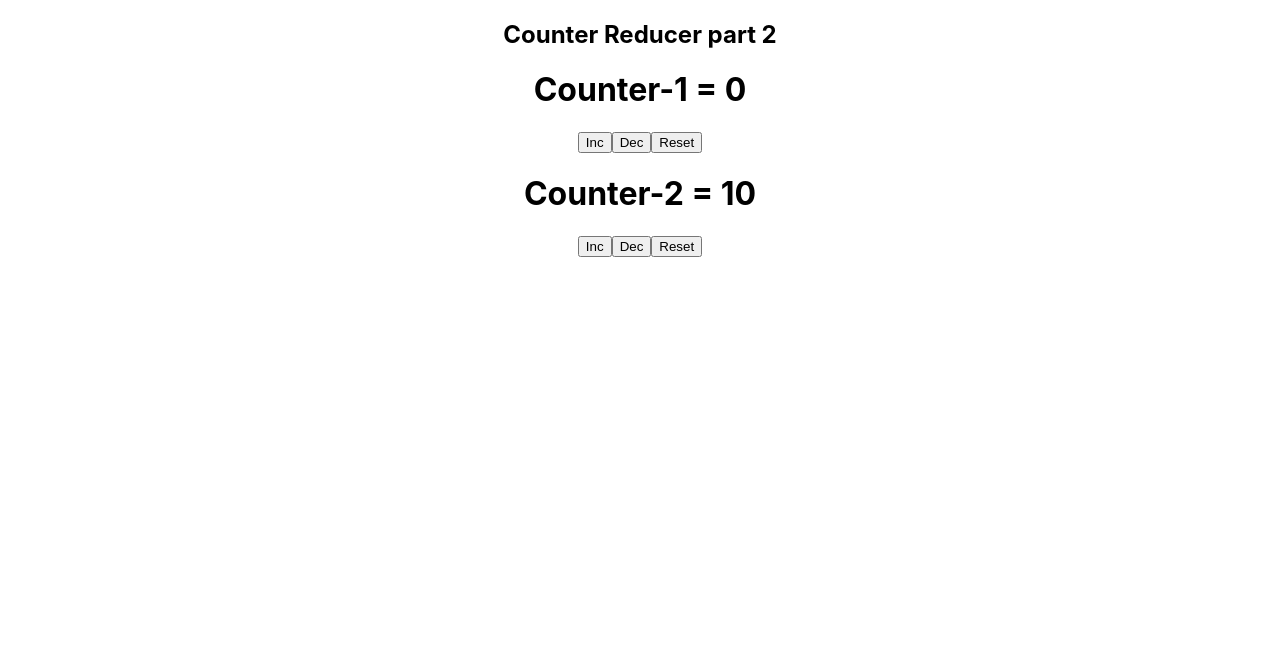
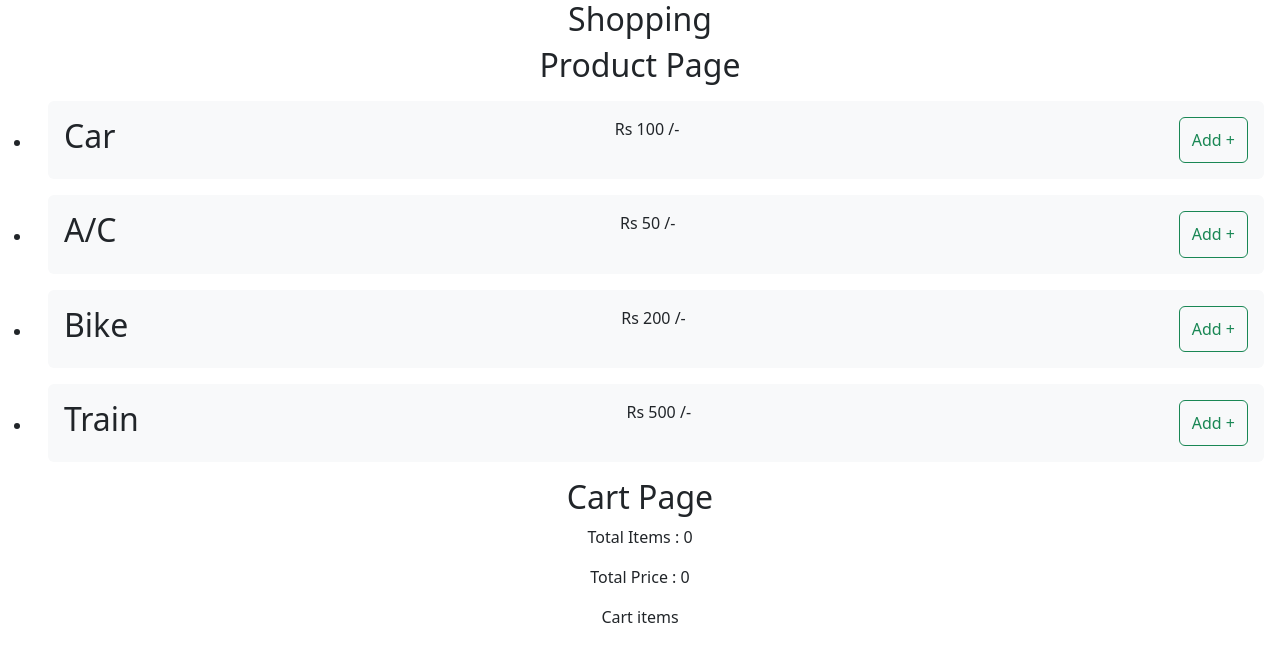
Before and after one commit to chandu-0214/extra-react, a React (Create React App) app in the folder 02React/: page / in a window 1280 px wide. Shown: the top 662 px of the page. Built offline with nearby package versions, Linux system fonts and the light colour scheme.

Commit message:
first commit

```diff
--- a/02React/package.json
+++ b/02React/package.json
@@ -6,6 +6,7 @@
     "@testing-library/jest-dom": "^5.17.0",
     "@testing-library/react": "^13.4.0",
     "@testing-library/user-event": "^13.5.0",
+    "bootstrap": "^5.3.2",
     "react": "^18.2.0",
     "react-dom": "^18.2.0",
     "react-scripts": "5.0.1",
--- a/02React/src/App.js
+++ b/02React/src/App.js
@@ -1,14 +1,15 @@
-import './App.css';
-import CounterReducerTwo from './components/State Management/CounterReducer2';
+import "./App.css";
+import Shopping from "./components/State Management/Shopping";
+
+
 
 function App() {
-
   return (
     <div className="App">
-      <CounterReducerTwo/>
+      <Shopping />
 
     </div>
-  )
+  );
 }
 
 export default App;
--- /dev/null
+++ b/02React/src/components/State Management/CartItems.js
@@ -0,0 +1,21 @@
+import React from 'react'
+
+const CartItems = (props) => {
+    const {quantity,price,name,id}=props.product
+    const handleRemove=()=>{
+        console.log("Add triggered")
+        props.dispatch("Remove")
+    }
+  return (
+    <li className='list-style'>
+        <div className='d-flex justify-content-between border-3 rounded bg-light p-3 m-3 '>
+            <h2 className=''>{name}</h2>
+            <p>Rs {price} /-</p>
+            <button onClick={handleRemove}className='btn btn-outline-success '>Remove - </button>
+        </div>
+
+    </li>
+  )
+}
+
+export default CartItems
--- /dev/null
+++ b/02React/src/components/State Management/ProductItem.js
@@ -0,0 +1,24 @@
+import React from 'react'
+
+const ProductItem = (props) => {
+    const {quantity,price,name,id}=props.product
+    const handleAdd=()=>{
+        console.log("Add triggered")
+        props.dispatch({
+            typeOfAction: "ADD",
+            payload: props.product
+        })
+    }
+  return (
+    <li className='list-style'>
+        <div className='d-flex justify-content-between border-3 rounded bg-light p-3 m-3 '>
+            <h2 className=''>{name}</h2>
+            <p>Rs {price} /-</p>
+            <button onClick={handleAdd} className='btn btn-outline-success '>Add +</button>
+        </div>
+
+    </li>
+  )
+}
+
+export default ProductItem
--- /dev/null
+++ b/02React/src/components/State Management/Shopping.js
@@ -0,0 +1,68 @@
+import React, { useReducer } from 'react'
+import ProductItem from './ProductItem'
+import CartItems from './CartItems';
+
+
+// Dummy Data is comming from the API
+const DummyData = [
+    { id: Math.random(), name: "Car", price: 100, quantity: 1 },
+    { id: Math.random(), name: "A/C", price: 50, quantity: 1 },
+    { id: Math.random(), name: "Bike", price: 200, quantity: 1 },
+    { id: Math.random(), name: "Train", price: 500, quantity: 1 }
+  ];
+  const intialState={
+    cartItems:[],
+    totalPrice:0
+  }
+
+  const shoppingReducer=(state,action)=>{
+    // where the state is updated
+    // actions ADD and another REMOVE
+    console.log(action)
+    console.log(state)
+    switch(action.typeOfAction){
+        case 'ADD':
+            return {
+                cartItems:[action.payload],
+                totalPrice:action.payload.price
+              }
+        case "REMOVE":
+            return {
+                cartItems:[],
+                totalPrice:0
+              }
+        default:
+            return state
+    }
+
+  }
+
+
+const Shopping = () => {
+    const [state, dispatch] = useReducer(shoppingReducer, intialState)
+  return (
+    <div>
+        <h2>Shopping</h2>
+        <div>
+        <h2>Product Page</h2>
+        <ul>
+          {DummyData.map(product=><ProductItem key={product.id}dispatch={dispatch}product={product}/>)}
+        </ul>
+      </div>
+      <div>
+        <h2>Cart Page</h2>
+        <p>Total Items : {state.cartItems.length}</p>
+        <p>Total Price : {state.totalPrice}</p>
+        <div>
+            Cart items
+            <ul>
+            {state.cartItems.map(product=><CartItems key={product.id} product={product} dispatch={dispatch}/>)}
+            </ul>
+        </div>
+
+      </div>
+    </div>
+  )
+}
+
+export default Shopping
--- a/02React/src/index.js
+++ b/02React/src/index.js
@@ -3,6 +3,7 @@ import ReactDOM from 'react-dom/client';
 import './index.css';
 import App from './App';
 import reportWebVitals from './reportWebVitals';
+import 'bootstrap/dist/css/bootstrap.min.css';
 
 const root = ReactDOM.createRoot(document.getElementById('root'));
 root.render(
```
Also changed, not shown: 1 other file (tests, documents, lock files or other folders).
